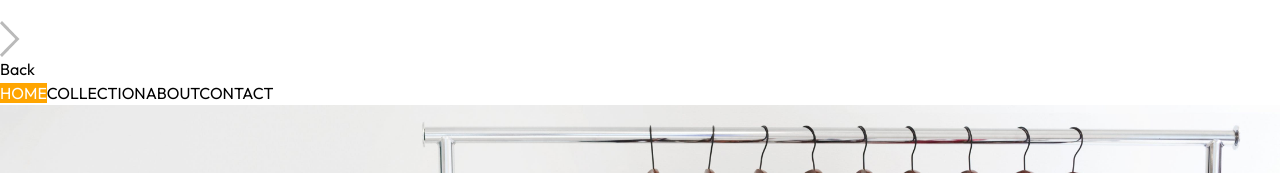
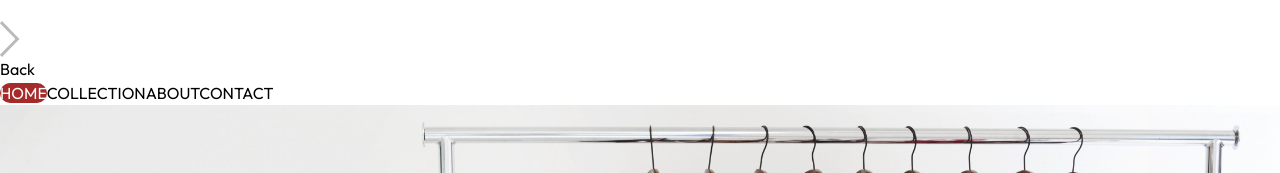
Before and after one commit to abhayV420/vastra, a React (Vite) app: page / in a window 1280 px wide. Shown: the part 2640-2813 px from the top of the page. Built offline with nearby package versions, Linux system fonts and the light colour scheme.

Commit message:
some changes

```diff
--- a/src/components/Navbar.jsx
+++ b/src/components/Navbar.jsx
@@ -79,17 +79,17 @@
         </div>
 
                   {/* SideBar menu for Smaller screens */}
-                  <div className={` hehe absolute top-4 right-0 bottom-0 overflow-hidden bg-white transition-all ${visible ? 'w-full': 'w-0'}`}>
+                  <div className={`sideBar absolute lg:hidden top-8 right-5 bottom-0 rounded-lg h-[27%] overflow-hidden bg-white transition-all ${visible ? 'w-1/2': 'w-0'}`}>
 
                     <div className='flex flex-col text-gray-600'>
                       <div onClick={()=>{setVisible(false)}} className='flex items-center gap-4 p-3 group hover:cursor-pointer'>
                         <img className='h-4 rotate-180' src={assets.dropdown_icon} alt="" />
                         <p className=''>Back</p>
                       </div>
-                      <NavLink onClick={()=>{setVisible(false)}} className='py-3 pl-6 border' to='/'>HOME</NavLink>
-                      <NavLink onClick={()=>{setVisible(false)}} className='py-3 pl-6 border' to='collection'>COLLECTION</NavLink>
-                      <NavLink onClick={()=>{setVisible(false)}} className='py-3 pl-6 border' to='about'>ABOUT</NavLink>
-                      <NavLink onClick={()=>{setVisible(false)}} className='py-3 pl-6 border' to='CONTACT'>CONTACT</NavLink>
+                      <NavLink onClick={()=>{setVisible(false)}} className='py-3 border rounded-lg text-center hover:bg-red-800 hover:text-white' to='/'>HOME</NavLink>
+                      <NavLink onClick={()=>{setVisible(false)}} className='py-3 border rounded-lg text-center hover:bg-red-800 hover:text-white' to='collection'>COLLECTION</NavLink>
+                      <NavLink onClick={()=>{setVisible(false)}} className='py-3 border rounded-lg text-center hover:bg-red-800 hover:text-white' to='about'>ABOUT</NavLink>
+                      <NavLink onClick={()=>{setVisible(false)}} className='py-3 border rounded-lg text-center hover:bg-red-800 hover:text-white' to='CONTACT'>CONTACT</NavLink>
                     </div>
 
                   </div>
--- a/src/index.css
+++ b/src/index.css
@@ -30,8 +30,9 @@
   font-style: normal;
 }
 
-.hehe a.active{
-  background-color: orange;
+.sideBar a.active{
+  border-radius: 10px;
+  background-color: brown;
   color: white;
 }
 
```
